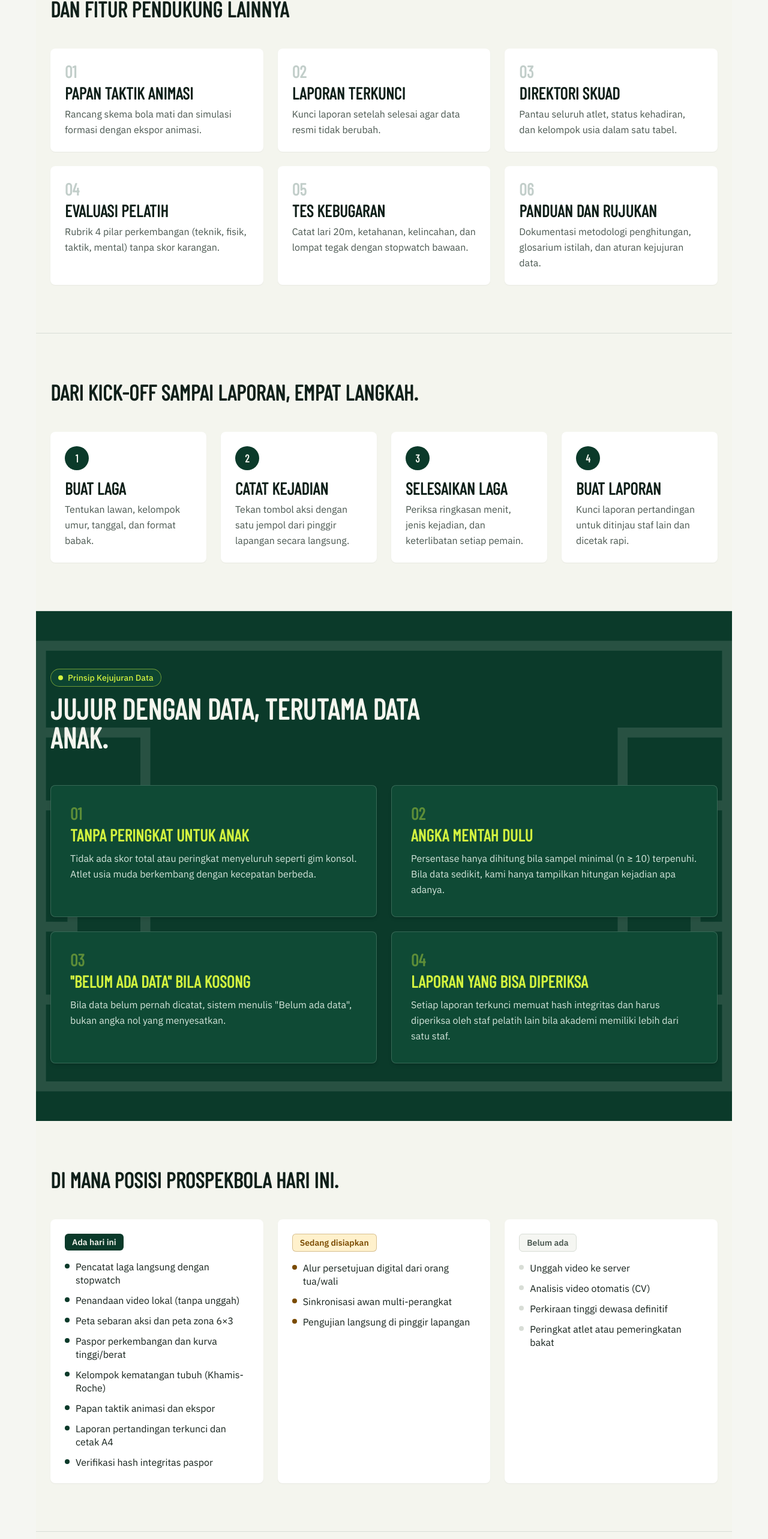
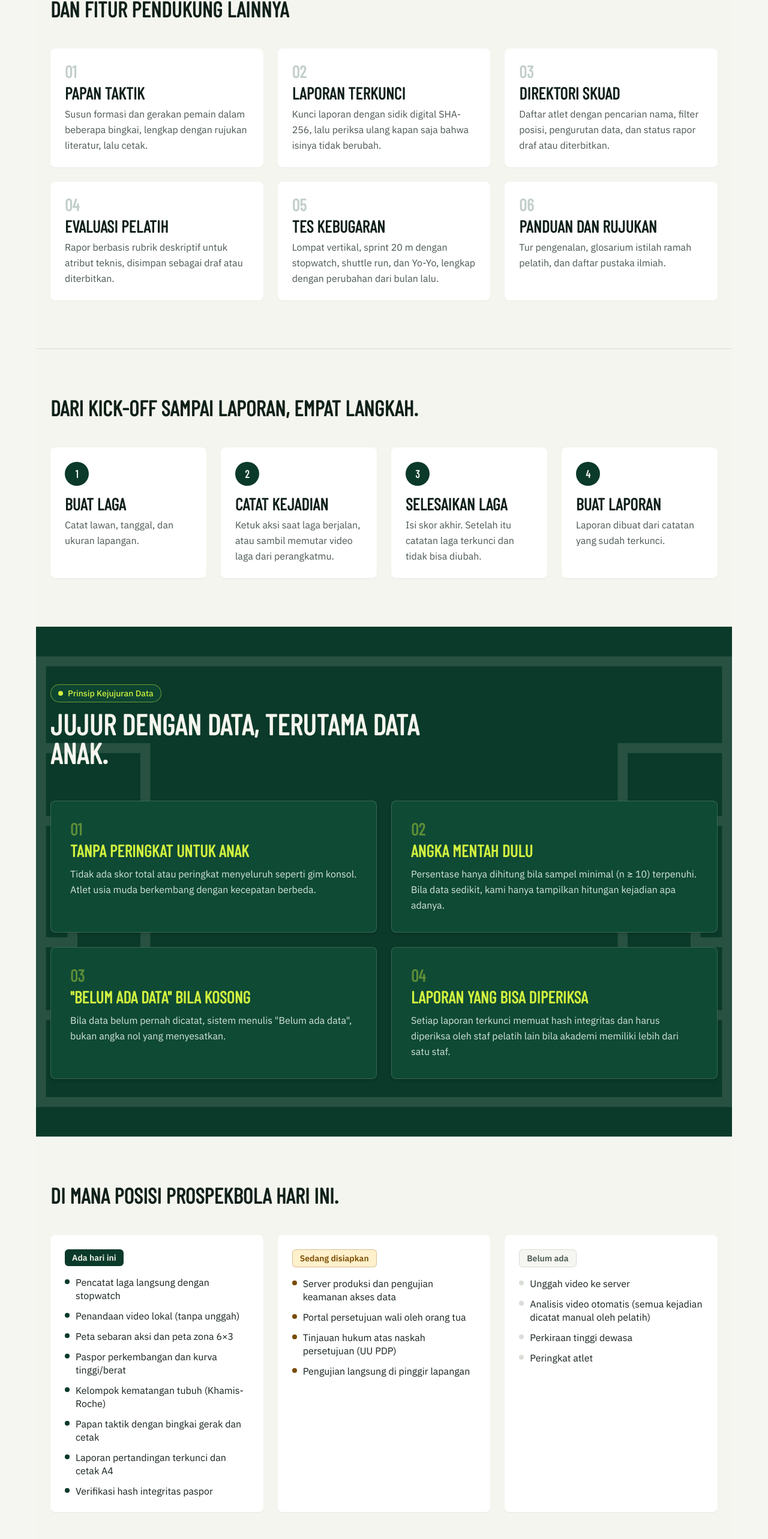
Before and after one commit to Alejandro69021/BallR, a React (Vite) app: page / in a window 1280 px wide. Shown: the part 3689-6255 px from the top of the page at 60% size. Built offline with nearby package versions, Linux system fonts and the light colour scheme; no server answers.

Commit message:
fix(landing): copy claims to match app and spec

```diff
--- a/src/components/landing/landingCopy.js
+++ b/src/components/landing/landingCopy.js
@@ -1,7 +1,7 @@
 /**
  * Sumber tunggal salinan teks (single source of truth for landing copy).
  * Diekspor sebagai objek polos agar dapat dipindai oleh tes klaim data otomatis (LP-3).
- * Sesuai teks resmi docs/LANDING_SPEC.md bagian 4.
+ * Sesuai teks docs/LANDING_SPEC.md bagian 4.
  */
 
 export const landingCopy = {
@@ -138,28 +138,28 @@ export const landingCopy = {
     heading: 'Dan fitur pendukung lainnya',
     cards: [
       {
-        title: 'Papan taktik animasi',
-        desc: 'Rancang skema bola mati dan simulasi formasi dengan ekspor animasi.'
+        title: 'Papan taktik',
+        desc: 'Susun formasi dan gerakan pemain dalam beberapa bingkai, lengkap dengan rujukan literatur, lalu cetak.'
       },
       {
         title: 'Laporan terkunci',
-        desc: 'Kunci laporan setelah selesai agar data resmi tidak berubah.'
+        desc: 'Kunci laporan dengan sidik digital SHA-256, lalu periksa ulang kapan saja bahwa isinya tidak berubah.'
       },
       {
         title: 'Direktori skuad',
-        desc: 'Pantau seluruh atlet, status kehadiran, dan kelompok usia dalam satu tabel.'
+        desc: 'Daftar atlet dengan pencarian nama, filter posisi, pengurutan data, dan status rapor draf atau diterbitkan.'
       },
       {
         title: 'Evaluasi pelatih',
-        desc: 'Rubrik 4 pilar perkembangan (teknik, fisik, taktik, mental) tanpa skor karangan.'
+        desc: 'Rapor berbasis rubrik deskriptif untuk atribut teknis, disimpan sebagai draf atau diterbitkan.'
       },
       {
         title: 'Tes kebugaran',
-        desc: 'Catat lari 20m, ketahanan, kelincahan, dan lompat tegak dengan stopwatch bawaan.'
+        desc: 'Lompat vertikal, sprint 20 m dengan stopwatch, shuttle run, dan Yo-Yo, lengkap dengan perubahan dari bulan lalu.'
       },
       {
         title: 'Panduan dan rujukan',
-        desc: 'Dokumentasi metodologi penghitungan, glosarium istilah, dan aturan kejujuran data.'
+        desc: 'Tur pengenalan, glosarium istilah ramah pelatih, dan daftar pustaka ilmiah.'
       }
     ]
   },
@@ -170,22 +170,22 @@ export const landingCopy = {
       {
         step: '1',
         title: 'Buat laga',
-        desc: 'Tentukan lawan, kelompok umur, tanggal, dan format babak.'
+        desc: 'Catat lawan, tanggal, dan ukuran lapangan.'
       },
       {
         step: '2',
         title: 'Catat kejadian',
-        desc: 'Tekan tombol aksi dengan satu jempol dari pinggir lapangan secara langsung.'
+        desc: 'Ketuk aksi saat laga berjalan, atau sambil memutar video laga dari perangkatmu.'
       },
       {
         step: '3',
         title: 'Selesaikan laga',
-        desc: 'Periksa ringkasan menit, jenis kejadian, dan keterlibatan setiap pemain.'
+        desc: 'Isi skor akhir. Setelah itu catatan laga terkunci dan tidak bisa diubah.'
       },
       {
         step: '4',
         title: 'Buat laporan',
-        desc: 'Kunci laporan pertandingan untuk ditinjau staf lain dan dicetak rapi.'
+        desc: 'Laporan dibuat dari catatan yang sudah terkunci.'
       }
     ]
   },
@@ -224,7 +224,7 @@ export const landingCopy = {
           'Peta sebaran aksi dan peta zona 6×3',
           'Paspor perkembangan dan kurva tinggi/berat',
           'Kelompok kematangan tubuh (Khamis-Roche)',
-          'Papan taktik animasi dan ekspor',
+          'Papan taktik dengan bingkai gerak dan cetak',
           'Laporan pertandingan terkunci dan cetak A4',
           'Verifikasi hash integritas paspor'
         ]
@@ -233,8 +233,9 @@ export const landingCopy = {
         title: 'Sedang disiapkan',
         badge: 'Sedang disiapkan',
         items: [
-          'Alur persetujuan digital dari orang tua/wali',
-          'Sinkronisasi awan multi-perangkat',
+          'Server produksi dan pengujian keamanan akses data',
+          'Portal persetujuan wali oleh orang tua',
+          'Tinjauan hukum atas naskah persetujuan (UU PDP)',
           'Pengujian langsung di pinggir lapangan'
         ]
       },
@@ -243,9 +244,9 @@ export const landingCopy = {
         badge: 'Belum ada',
         items: [
           'Unggah video ke server',
-          'Analisis video otomatis (CV)',
-          'Perkiraan tinggi dewasa definitif',
-          'Peringkat atlet atau pemeringkatan bakat'
+          'Analisis video otomatis (semua kejadian dicatat manual oleh pelatih)',
+          'Perkiraan tinggi dewasa',
+          'Peringkat atlet'
         ]
       }
     ]
@@ -256,11 +257,11 @@ export const landingCopy = {
     items: [
       {
         q: 'Berapa biaya menggunakan ProspekBola?',
-        a: 'Saat ini ProspekBola berstatus uji coba terbuka dan tidak dipungut biaya apa pun. Kami tidak menjual langganan atau fitur berbayar.'
+        a: 'Belum ada harga. ProspekBola masih tahap uji coba dan belum menjual langganan. Kami mencari akademi yang mau mencoba bersama pelatihnya, sambil tetap memakai data contoh sampai keamanan datanya siap.'
       },
       {
         q: 'Bagaimana keamanan dan privasi data anak?',
-        a: 'Kami tidak menerima data anak sungguhan untuk saat ini. Seluruh data di demo adalah fiktif dan hanya tersimpan di peramban lokal perangkat Anda. Saat backend resmi aktif, sistem dirancang dengan memperhatikan prinsip UU PDP dan persetujuan wali wajib diperoleh sebelum data dicatat.'
+        a: 'Data anak nyata belum diterima. Seluruh data di demo adalah fiktif dan hanya tersimpan di peramban lokal perangkatmu. Pengujian keamanan akses data, portal persetujuan wali, dan peninjauan hukum atas naskah persetujuan masih disiapkan sebelum data nyata dapat dicatat.'
       },
       {
         q: 'Apakah butuh koneksi internet di lapangan?',
@@ -268,11 +269,11 @@ export const landingCopy = {
       },
       {
         q: 'Apakah aplikasi ini menebak data atau menganalisis video secara otomatis?',
-        a: 'Tidak. ProspekBola tidak menggunakan algoritma otomatis atau analisis video otomatis. Semua data murni dicatat oleh pelatih dari apa yang terjadi di lapangan.'
+        a: 'Belum. Semua kejadian dicatat manual oleh pelatih dari apa yang terjadi di lapangan. Video hanya diputar dari perangkat untuk menyamakan menit kejadian.'
       },
       {
         q: 'Berapa rentang usia atlet yang didukung?',
-        a: 'Aplikasi dirancang untuk akademi sepak bola usia muda mulai dari kelompok U-13 ke atas hingga U-19.'
+        a: 'Dirancang untuk akademi U-13 ke atas.'
       }
     ]
   },
```
